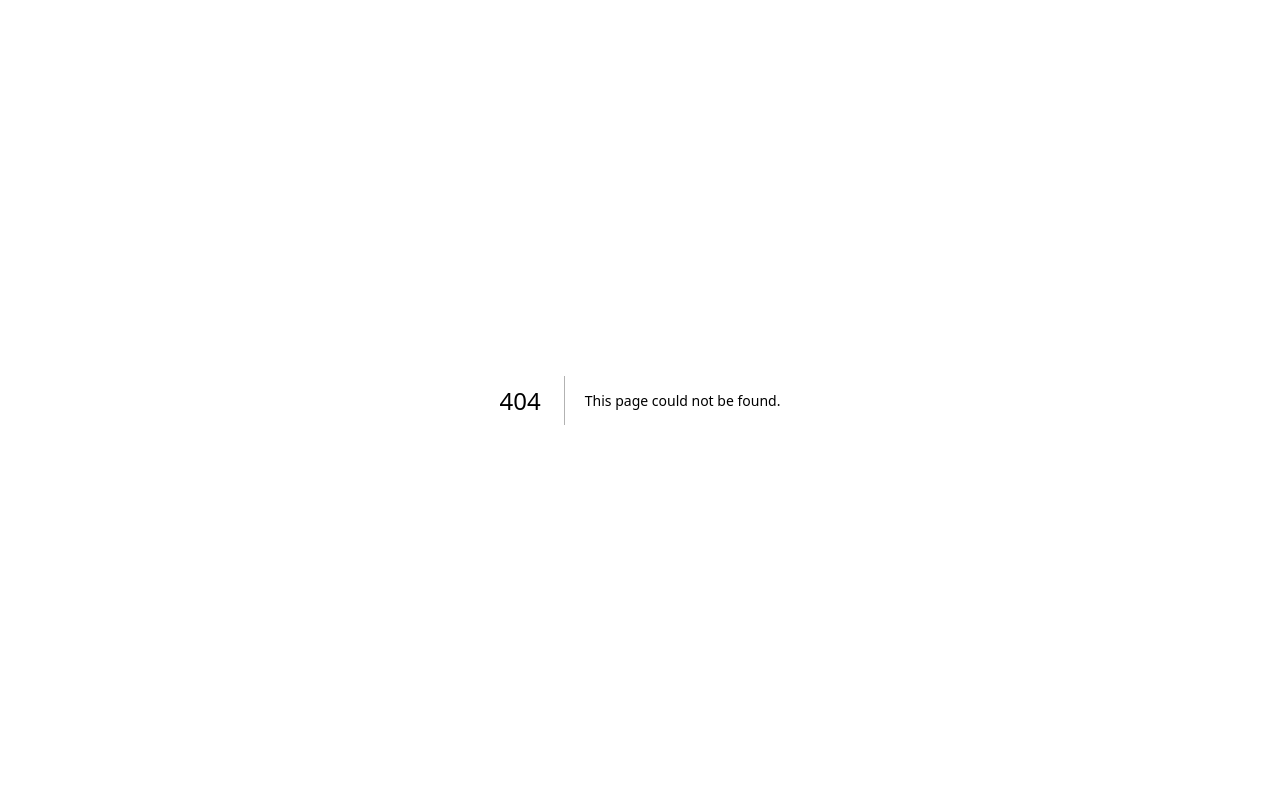
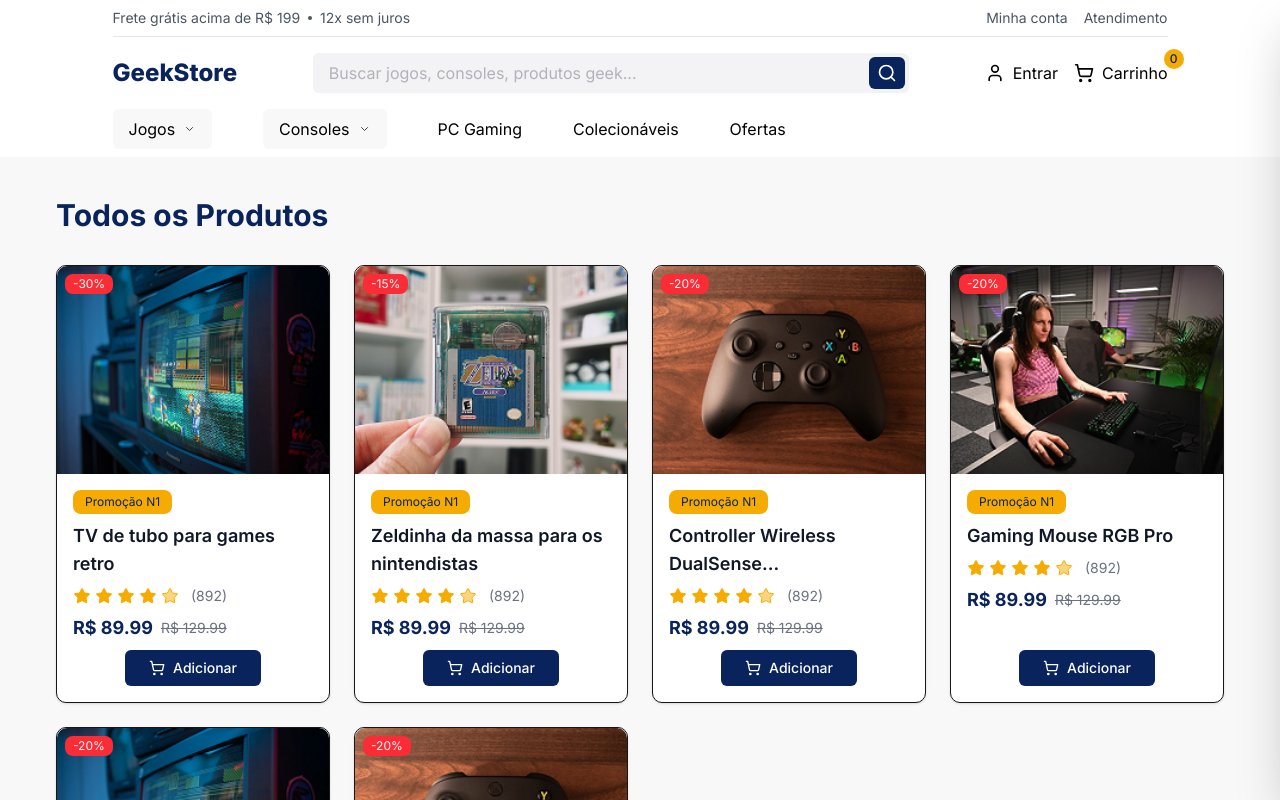
Before and after one commit to aldemirsouza/geekstore, a Next.js app: page /products in a window 1280 px wide. Before the commit this address had no page. Shown: the top 800 px of the page. Built offline with nearby package versions, Linux system fonts and the light colour scheme.

Commit message:
feat: page all products - struture, styles and funcionality

```diff
--- /dev/null
+++ b/src/app/products/page.tsx
@@ -0,0 +1,23 @@
+
+import { ProductGrid } from "@/components/ProductGrid";
+import { getAllProducts } from "@/mocks/productsData";
+import { ProductsLayout } from "@/components/ProductsLayout";
+import { Footer } from "@/components/Footer";
+import { Header } from "@/components/Header";
+
+export default async function ProductsPage() {
+  const products = await getAllProducts();
+
+  return (
+    <>
+      <Header />
+      <div className="max-w-[1200px] mx-auto py-10 px-4">
+        <h1 className="text-3xl font-bold text-[#09235C] mb-8">Todos os Produtos</h1>
+        <ProductsLayout>
+          <ProductGrid products={products} />
+        </ProductsLayout>
+      </div>
+      <Footer />
+    </>
+  );
+}
--- /dev/null
+++ b/src/components/ProductGrid/index.tsx
@@ -0,0 +1,24 @@
+"use client";
+
+import { Product } from "@/mocks/productsData";
+import { ProductCard } from "@/components/ProductCard";
+
+interface ProductGridProps {
+  products: Product[];
+}
+
+export function ProductGrid({ products }: ProductGridProps) {
+  return (
+    <div className="grid grid-cols-1 sm:grid-cols-2 lg:grid-cols-4 gap-6">
+      {products.map(product => (
+        <ProductCard key={product.id} product={product} />
+      ))}
+
+      {products.length === 0 && (
+        <p className="col-span-full text-center text-gray-500">
+          Nenhum produto encontrado.
+        </p>
+      )}
+    </div>
+  );
+}
--- a/src/components/ProductSlider/index.tsx
+++ b/src/components/ProductSlider/index.tsx
@@ -8,6 +8,7 @@
 import 'swiper/css';
 import 'swiper/css/pagination';
 import 'swiper/css/navigation';
+import Link from "next/link";
 
 const products = mockProducts;
 
@@ -44,19 +45,12 @@
       </Swiper>
 
       <div className="flex justify-center mt-14">
-        <button
-          className="rounded-[8px] border border-[#09235C] bg-[#F8F8F8] px-6 py-2 cursor-pointer hover:bg-secondary transition ease-in-out duration-300"
-          style={{
-            color: "#09235C",
-            fontSize: "14px",
-            fontStyle: "normal",
-            fontWeight: 500,
-            lineHeight: "20px",
-            letterSpacing: "-0.15px",
-          }}
+        <Link
+          href="/products"
+          className="text-primary text-sm font-medium rounded-[8px] border border-primary bg-[#F8F8F8] px-6 py-2 cursor-pointer hover:bg-secondary transition ease-in-out duration-300"
         >
           Ver todos os produtos
-        </button>
+        </Link>
       </div>
     </div>
   );
--- /dev/null
+++ b/src/components/ProductsLayout/index.tsx
@@ -0,0 +1,20 @@
+import { ReactNode } from "react";
+
+interface ProductsLayoutProps {
+  children: ReactNode;
+}
+
+export function ProductsLayout({ children }: ProductsLayoutProps) {
+  return (
+    <div className="flex flex-col md:flex-row gap-8">
+      {/* <aside className="w-full md:w-64 flex-shrink-0 p-4 border rounded-lg bg-gray-50">
+        <h2 className="font-semibold mb-4 text-[#09235C]">Filtros</h2>
+        <p className="text-sm text-gray-600">Espaço para filtros laterais.</p>
+      </aside> */}
+
+      <main className="flex-grow">
+        {children}
+      </main>
+    </div>
+  );
+}
--- a/src/components/Shelf/index.tsx
+++ b/src/components/Shelf/index.tsx
@@ -13,7 +13,7 @@
         </p>
 
         <CountdownShelf
-          targetDateString="2025-10-10 23:59:59"
+          targetDateString="2025-11-10 23:59:59"
           title="Black Friday | Ofertas Relâmpago"
           description="Aproveite descontos imperdíveis antes que acabem!"
         />
--- a/src/mocks/productsData.ts
+++ b/src/mocks/productsData.ts
@@ -78,3 +78,7 @@
     sellerPrice: "R$ 149.99",
   },
 ];
+
+export const getAllProducts = (): Product[] => {
+  return mockProducts
+}
```
